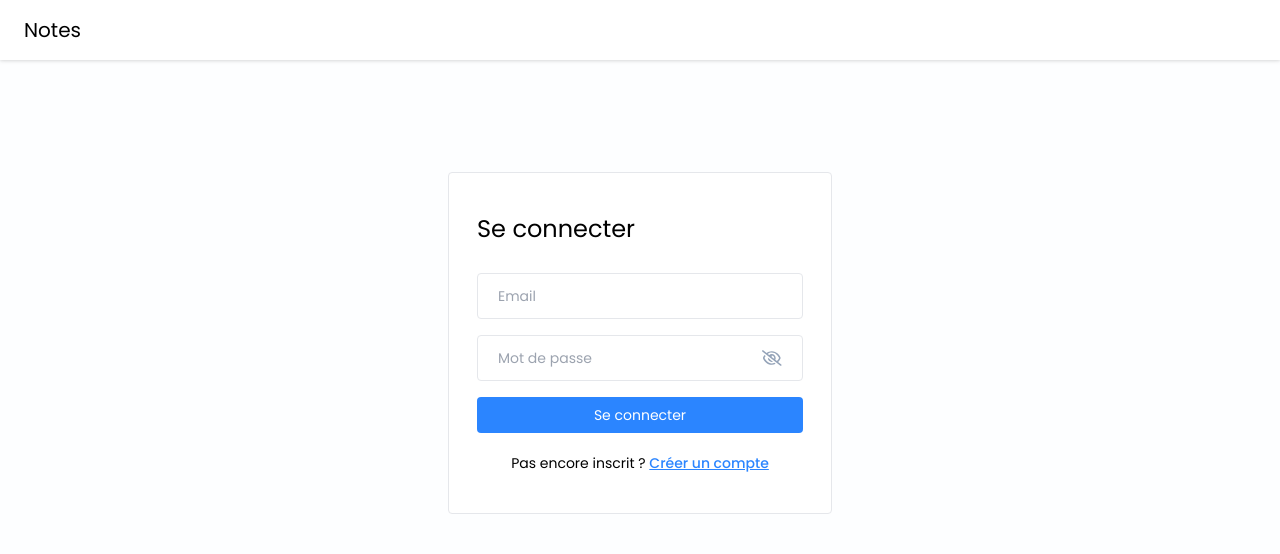
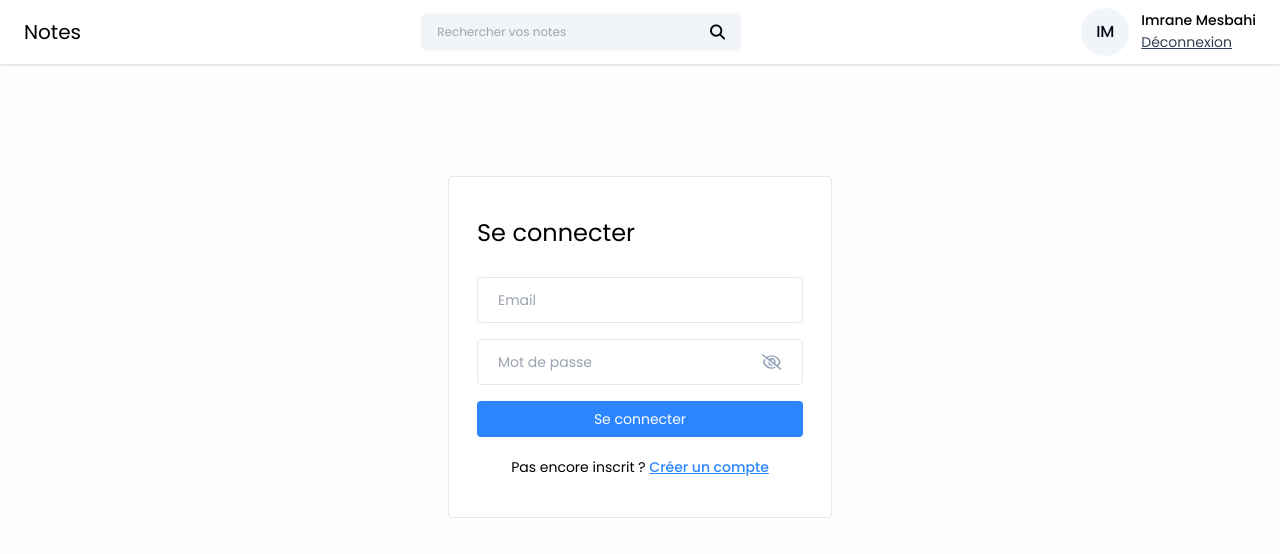
Before and after one commit to Maoni21/note-app, a React (Vite) app in the folder frontend/notes-app/: page /login in a window 1280 px wide. Shown: the top 554 px of the page. Built offline with nearby package versions, Linux system fonts and the light colour scheme.

Commit message:
Home Commit

```diff
--- /dev/null
+++ b/frontend/notes-app/src/components/Cards/ProfileInfo.jsx
@@ -0,0 +1,20 @@
+import React from 'react'
+import { getInitials } from '../../utils/helper'
+
+const ProfileInfo = ({onLogout}) => {
+  return (
+    <div className='flex items-center gap-3'>
+        <div className='w-12 h-12 flex items-center justify-center rounded-full text-slate-950 font-medium bg-slate-100'>
+            {getInitials("Imrane Mesbahi")}
+        </div>
+        <div>
+            <p className='text-sm font-medium'>Imrane Mesbahi</p>
+            <button className='text-sm text-slate-700 underline' onClick={onLogout}>
+                Déconnexion
+            </button>
+        </div>
+    </div>
+  )
+}
+
+export default ProfileInfo
--- a/frontend/notes-app/src/components/Navbar/Navbar.jsx
+++ b/frontend/notes-app/src/components/Navbar/Navbar.jsx
@@ -1,11 +1,28 @@
 import React from 'react'
+import ProfileInfo from '../Cards/ProfileInfo'
+import { useNavigate } from 'react-router-dom'
+import SearchBar from '../SearchBar/SearchBar'
 
 const Navbar = () => {
+
+  const navigate = useNavigate
+
+  const onLogout = () => {
+    navigate("/login")
+  }
+
   return (
     <div className='bg-white flex items-center justify-between px-6 py-2 drop-shadow'>
+
         <h2 className='text-xl font medium text-black py-2'>Notes</h2>
 
+        <SearchBar />
+
+        <ProfileInfo onLogout={onLogout}/>
     </div>
+
+
+
   )
 }
 
--- /dev/null
+++ b/frontend/notes-app/src/components/SearchBar/SearchBar.jsx
@@ -0,0 +1,22 @@
+import React from 'react'
+import { FaMagnifyingGlass } from 'react-icons/fa6'
+import { IoMdClose } from 'react-icons/io'
+
+const SearchBar = ({value, onChange, handleSearch, onClearSearch}) => {
+  return (
+    <div className='w-80 flex items-center px-4 bg-slate-100 rounded-md'>
+        <input
+            type="text"
+            placeholder='Rechercher vos notes'
+            className='w-full text-xs bg-transparent py-[11px] outline-none'
+            value={value}
+            onChange={onChange}
+        />
+
+            <FaMagnifyingGlass className='' onClick={handleSearch} />
+
+    </div>
+  )
+}
+
+export default SearchBar
--- a/frontend/notes-app/src/pages/Home/Home.jsx
+++ b/frontend/notes-app/src/pages/Home/Home.jsx
@@ -1,8 +1,13 @@
 import React from 'react'
+import Navbar from '../../components/Navbar/Navbar'
 
 const Home = () => {
   return (
-    <div>Home</div>
+    <>
+      <Navbar/>
+
+
+    </>
   )
 }
 
--- a/frontend/notes-app/src/utils/helper.js
+++ b/frontend/notes-app/src/utils/helper.js
@@ -2,3 +2,16 @@
     const regex = /^[^\s@]+@[^\s@]+\.[^\s@]+$/;
     return regex.test(email);
 }
+
+export const getInitials = (name) => {
+    if (!name) return "";
+
+    const words = name.split(" ");
+    let initials = "";
+
+    for (let i = 0; i < Math.min(words.length, 2); i++) {
+        initials += words[i][0];
+    }
+
+    return initials.toUpperCase();
+}
```
